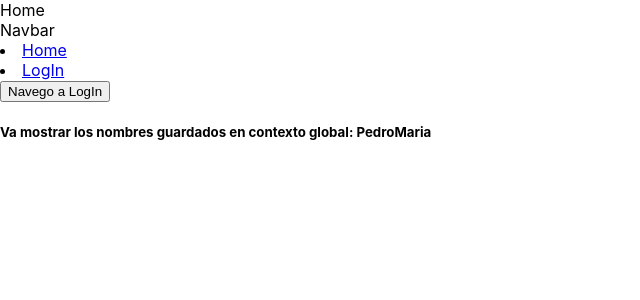
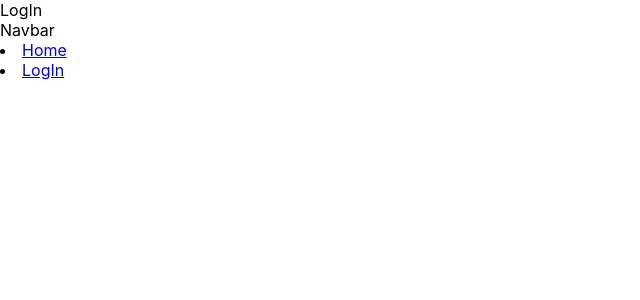
Before and after one commit to jcamposg6991/template_react, a React (Create React App) app: page / in a window 1280 px wide. Shown: the top 300 px of the page, without its empty margins (0-640 px from the left). Built offline with nearby package versions, Linux system fonts and the light colour scheme.

Commit message:
estableciendo LogIn como ruta raiz

```diff
--- a/src/Layout.jsx
+++ b/src/Layout.jsx
@@ -13,9 +13,9 @@
     <div>
       <BrowserRouter basename={basename}>
         <Routes>
-          <Route exact path='/' element={<Home/>}></Route>
+          {/* <Route exact path='/' element={<Home/>}></Route> */}
           <Route exact path='/*' element={<NotFound/>}></Route>
-          <Route exact path='/login' element={<LogIn/>}></Route>
+          <Route exact path='/' element={<LogIn/>}></Route>
         </Routes>
       </BrowserRouter>
 
```
Also changed, not shown: 1 other file (tests, documents, lock files or other folders).
